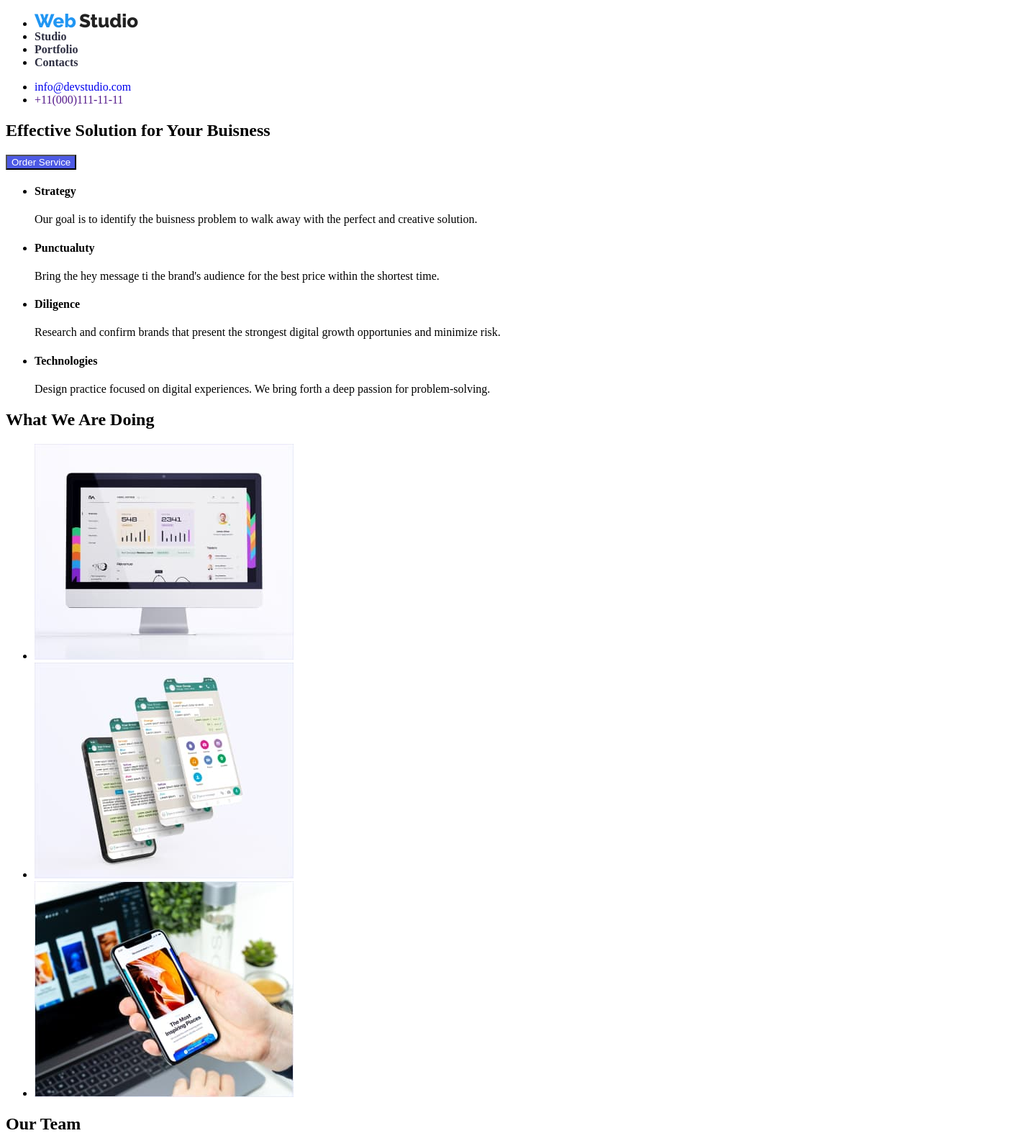
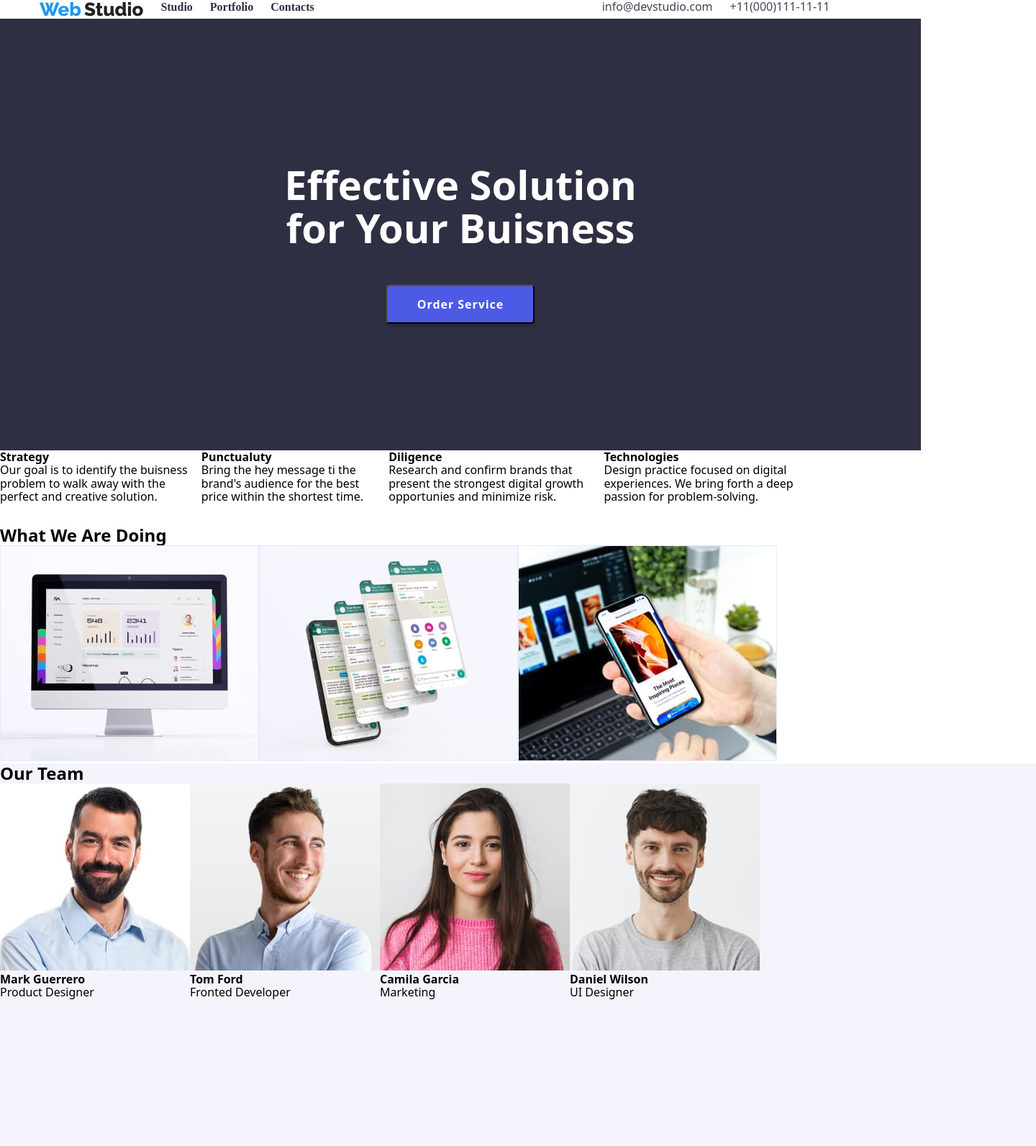
Before and after one commit to olchanowski/goit--markup--hw3, a plain HTML site: page index.html in a window 1280 px wide. Shown: the top 1593 px of the page at 72% size, 1440 px wide, since content can reach past the window. Drawn offline with nearby package versions, Linux system fonts and the light colour scheme.

Commit message:
poprawka
poprawka

```diff
--- a/css/styles.css
+++ b/css/styles.css
@@ -4,6 +4,10 @@
   background-color: #ffffff;
   font-size: 14px;
   letter-spacing: 0.03em;
+}
+* {
+  margin: 0;
+  padding: 0;
 }
 :root {
   --main-color: #2196f3;
@@ -19,6 +23,7 @@
   --eleven-color: #4d5ae5;
   --twelwe-color: #2e2f42;
   --thirtin-color: #434455;
+  --forteen-color: #f4f4fd;
 }
 .logo1 {
   color: var(--main-color);
@@ -64,12 +69,21 @@
   font-family: raleway;
   letter-spacing: 0.03em;
   text-decoration: none;
+  color: var(--fourth-color);
 }
-
+.hero{
+  border-bottom:solid #e7e9fc;
+  border-bottom: 1px;
+}
 .button {
   cursor: pointer;
   background-color: #e7e9fc;
   color: #4d5ae5;
+
+
+  font-weight: 700;
+  color: var(--secondary-color);
+
 }
 .button:hover {
   background-color: #4d5ae5;
@@ -79,6 +93,21 @@
   cursor: pointer;
   background-color: #4d5ae5;
   color: #ffffff;
+    min-width: 200px;
+ padding: 10px 41px ;
+  border-radius: 4px;
+
+  box-shadow: 0px 4px 4px rgba(0, 0, 0, 0.15);
+  color: var(--main-color);
+line-height: 1.88;
+
+  letter-spacing: 0.06em;
+margin: auto;
+  display: block;
+
+  font-weight: 700;
+  color: var(--secondary-color);
+
 }
 .button-1:hover {
 }
@@ -94,9 +123,12 @@ a {
 }
 .links {
   cursor: pointer;
+  text-decoration: none;
+  color:  var(--thirtin-color);
 }
 .links:hover {
   color: #2196f3;
+
 }
 .link {
   color: #2e2f42;
@@ -126,3 +158,88 @@ a {
   font-weight: 500;
   letter-spacing: 2%;
 }
+.nav{
+  display: flex;
+  margin: 20px,auto;
+  list-style: none;
+  padding-left: 25px;
+  gap: 24px;
+}
+.header{
+  display: flex;
+padding-left: 30px
+
+}
+.contats{
+  display: flex;
+  list-style: none;
+  gap: 24px;
+  margin-left: 400px;
+  text-decoration: none;
+}
+.buisness{
+  height: 600px;
+  background-color: var(--twelwe-color);
+   color: var(--fourth-color);
+}
+.effective{
+ padding-top: 200px;
+text-align: center;
+padding-bottom: 50px;
+font-size: 56px;
+font-weight: 700;
+line-height: 60px;
+}
+.strategy{
+  display: flex;
+  text-decoration: none;
+  width: 1128px;
+  height: 104px;
+  list-style: none;
+}
+
+
+.container{
+  max-width: 1158px;
+  padding: 0 15px;
+  margin: 0 auto;
+
+}
+.images-3{
+  display: flex;
+  text-decoration: none;
+  list-style: none;
+}
+.images-4{
+  display: flex;
+  text-decoration: none;
+  list-style: none;
+}
+.hero-footer{
+  max-width: 1440px;
+  height: 312px;
+  background-color:var(--twelwe-color) ;
+  margin-top: 100px;
+  padding-top: 76px;
+  padding-left: 76px;
+}
+.footer-1{
+  color: var(--forteen-color);
+
+}
+.hero-team{
+  width: 1440px;
+  height:732px ;
+  background-color: var(--forteen-color);
+}
+.buttons-5{
+  display: flex;
+  justify-content: center;
+ text-decoration: none;
+ list-style: none;
+}
+.images-all{
+  display: flex;
+  flex-wrap: wrap;
+  list-style: none;
+}
--- a/index.html
+++ b/index.html
@@ -5,7 +5,7 @@
     <meta http-equiv="X-UA-Compatible" content="IE=edge" />
     <meta name="viewport" content="width=device-width, initial-scale=1.0" />
     <title>Studio</title>
-
+ <link rel="stylesheet" href="https://cdnjs.cloudflare.com/ajax/libs/modern-normalize/1.1.0/modern-normalize.min.css" integrity="sha512-wpPYUAdjBVSE4KJnH1VR1HeZfpl1ub8YT/NKx4PuQ5NmX2tKuGu6U/JRp5y+Y8XG2tV+wKQpNHVUX03MfMFn9Q==" crossorigin="anonymous" referrerpolicy="no-referrer" />
     <link rel="preconnect" href="https://fonts.googleapis.com" />
     <link rel="preconnect" href="https://fonts.gstatic.com" crossorigin />
     <link
@@ -16,9 +16,12 @@
     <link rel="stylesheet" href="./css/styles.css" />
   </head>
   <body>
-    <header>
+    <container>
+
+    <header >
+       <div class="header">
       <nav>
-        <ul>
+        <ul class="nav">
           <li>
             <a href="./index.html">
               <span class="logo1">Web</span>
@@ -41,7 +44,7 @@
         </ul>
       </nav>
 
-      <ul>
+      <ul class="contats">
         <li>
           <a class="links" href="mailto:info@devstudio.com"
             >info@devstudio.com</a
@@ -49,18 +52,19 @@
         </li>
         <li><a class="links" href="">+11(000)111-11-11</a></li>
       </ul>
+      </div>
     </header>
     <main>
       <section>
-        <div>
-          <h1>Effective Solution for Your Buisness</h1>
+        <div class="buisness">
+          <h1 class="effective">Effective Solution <br>for Your Buisness<br></h1>
 
           <button type="button" class="button-1">Order Service</button>
         </div>
       </section>
       <section>
         <div>
-          <ul>
+          <ul class="strategy">
             <li>
               <h4>Strategy</h4>
               <p>
@@ -93,9 +97,9 @@
         </div>
       </section>
       <section>
-        <div>
+        <div >
           <h2>What We Are Doing</h2>
-          <ul>
+          <ul class="images-3">
             <li>
               <img
                 src="./images/img 1(1).jpg"
@@ -124,9 +128,9 @@
         </div>
       </section>
       <section>
-        <div>
+        <div class="hero-team">
           <h2>Our Team</h2>
-          <ul>
+          <ul class="images-4">
             <li>
               <figure>
                 <img
@@ -175,15 +179,18 @@
         </div>
       </section>
     </main>
+    <div class="hero-footer">
     <footer class="footer">
       <a href="./portfolio.html">
         <span class="logo3">Web</span>
         <span class="logo4">Studio</span>
       </a>
-      <p>
-        Increase the flow of customers and sales for your buisness with digital
+      <p class="footer-1">
+        Increase the flow of customers and <br>sales for your buisness with digital<br>
         marketing & growth solution.
       </p>
     </footer>
+    </div>
+    </contener>
   </body>
 </html>
```
Also changed, not shown: portfolio.html (+29 -21 lines).
